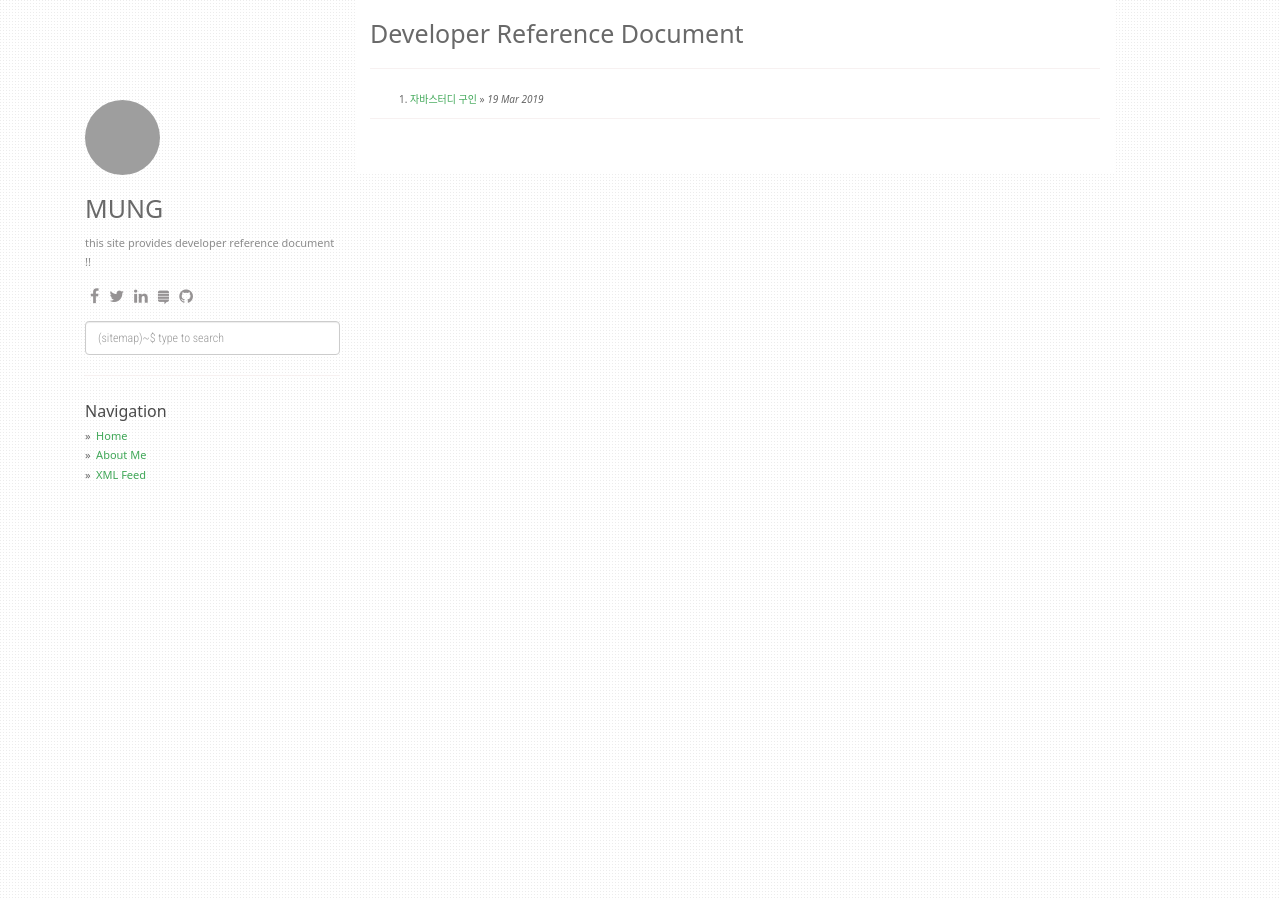
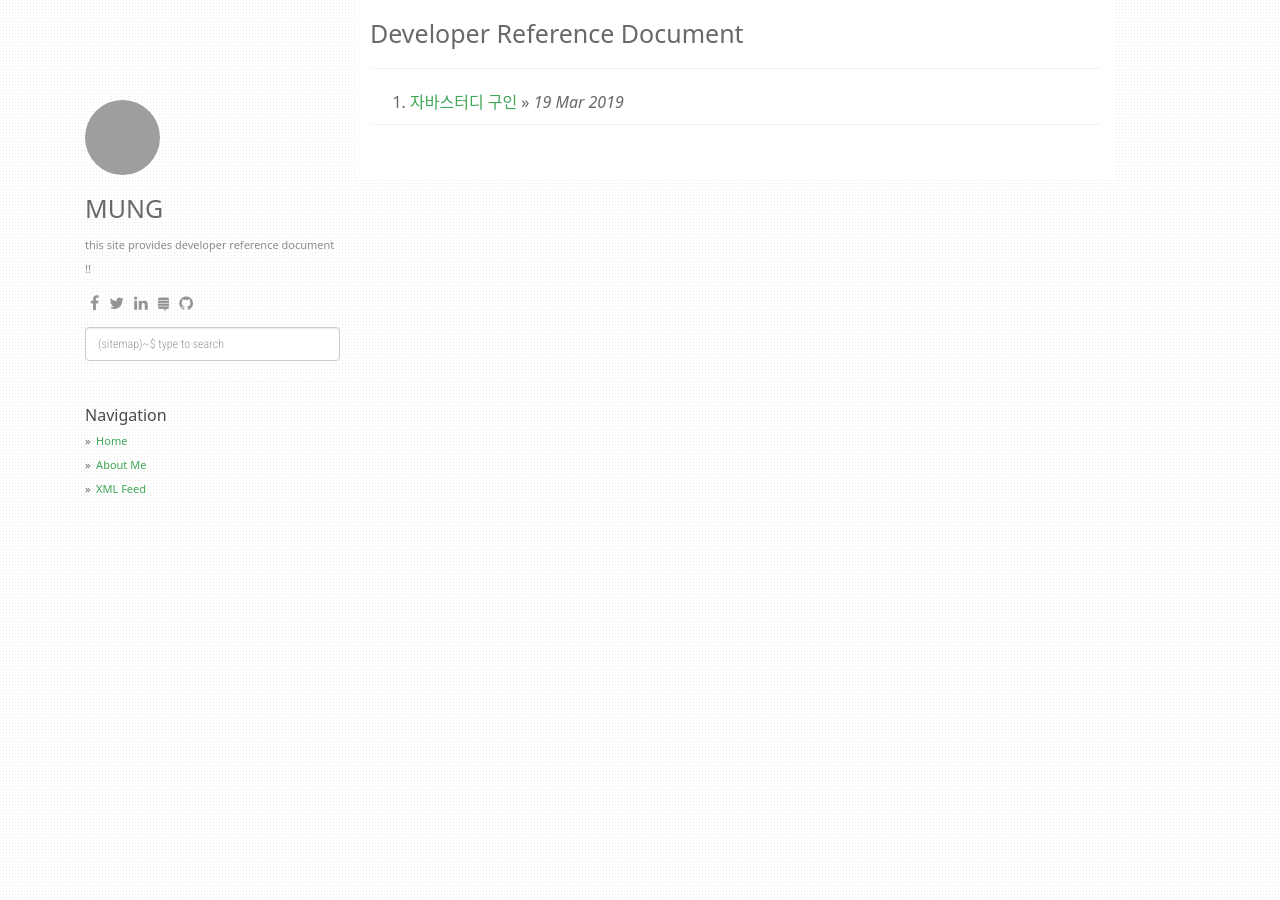
Before and after one commit to dev-docs/document, a Jekyll site: the page built from index.html, in a window 1280 px wide. Built offline with Jekyll 4.4.1, drawn with Linux system fonts in a browser that asks for light colours; nearby versions of some CDN libraries; the list of posts is cut into pages by our own code; grey boxes are pictures that could not be loaded.

Commit message:
Update main.css

```diff
--- a/static/css/main.css
+++ b/static/css/main.css
@@ -2,9 +2,9 @@
 body {
   font-family: "Noto Sans", "Noto Sans CJK kr";
   background: url("/static/img/subtle_dots.png");
-  line-height: 1.8;
+  line-height: 1.5em;
   font-weight: 300;
-  font-size: 10px;
+  font-size: 16px;
   color: #666;
 }
 hr {
```
